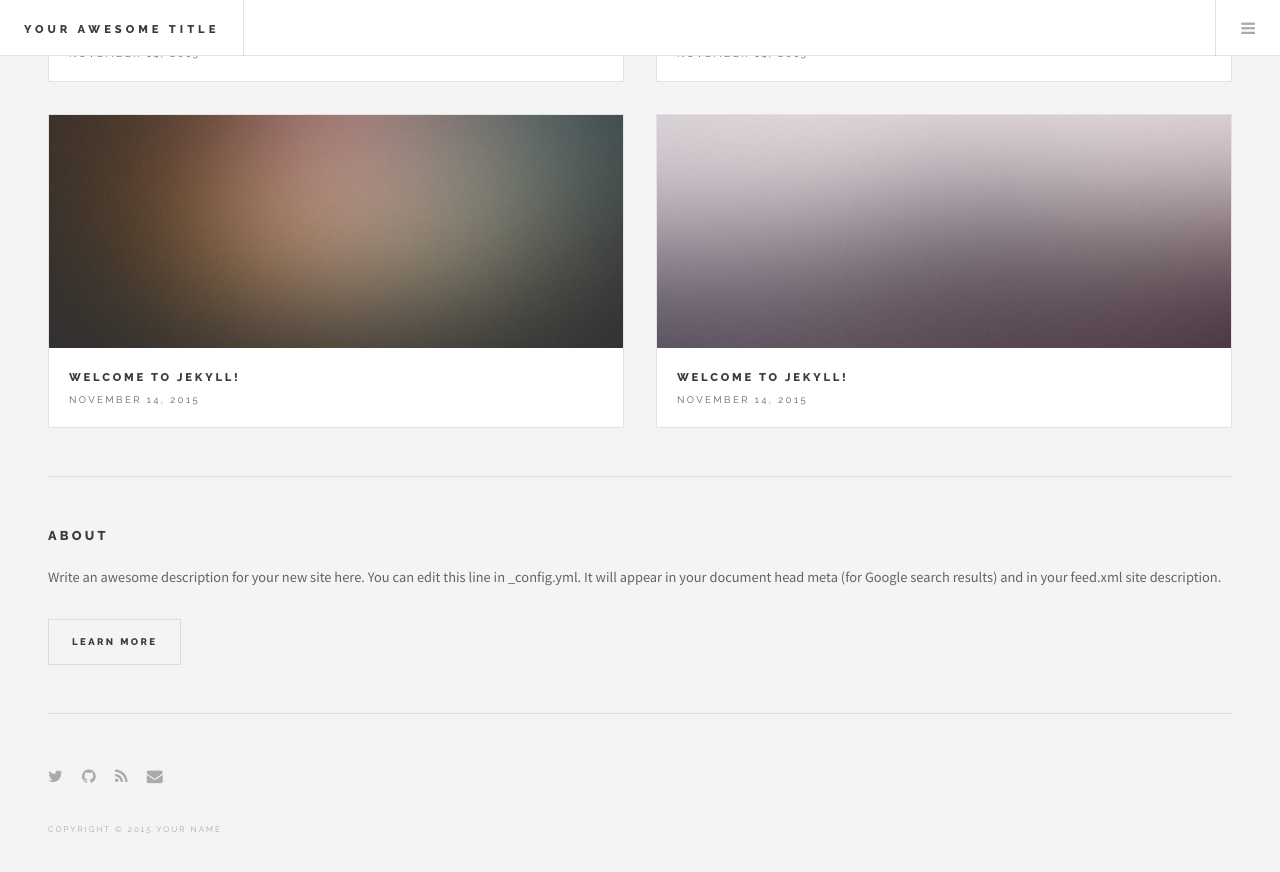
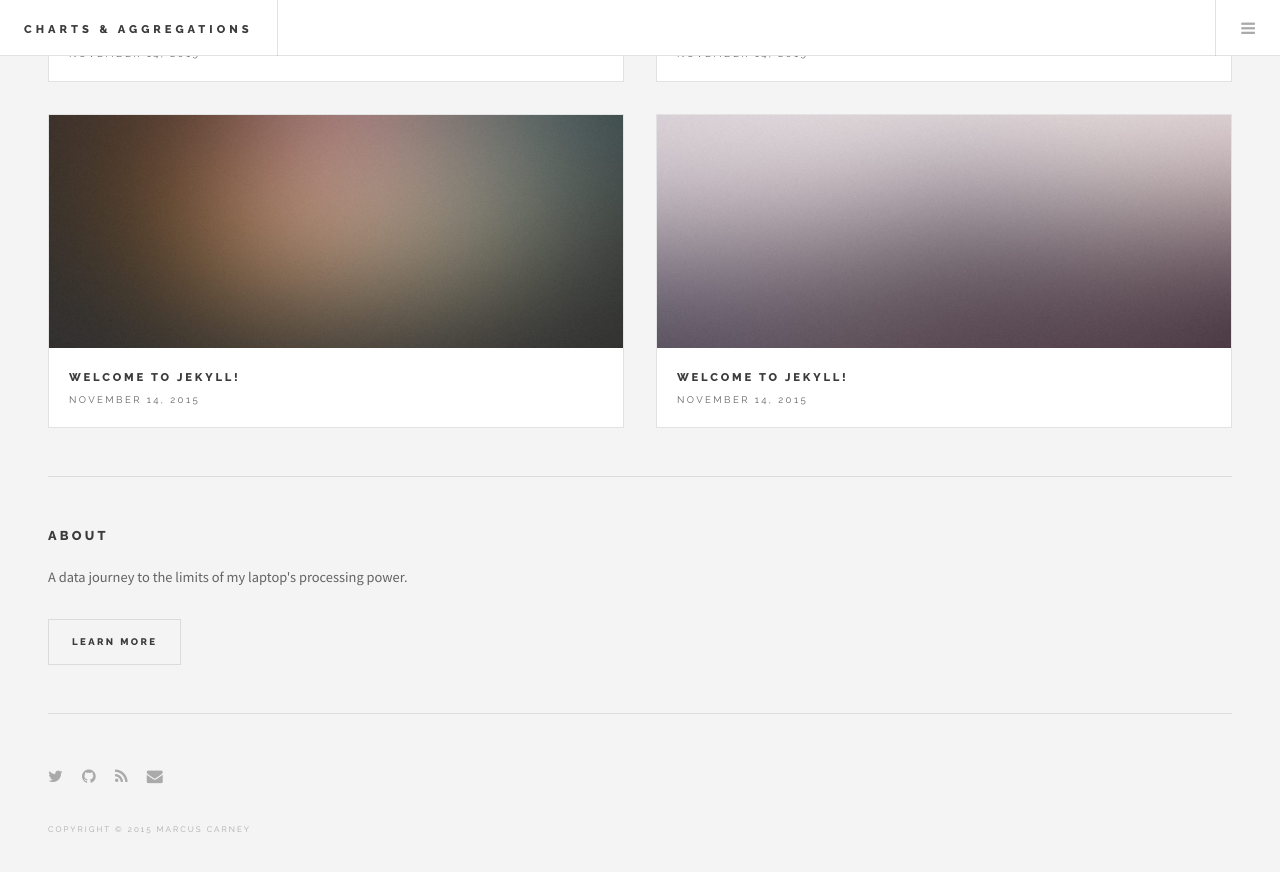
Before and after one commit to ramohse/ramohse.github.io, a Jekyll site: the page built from index.html, in a window 1280 px wide and 900 px high, scrolled down 4461 px. Shown: the top 872 px of the window. Built offline with Jekyll 4.4.1, drawn with Linux system fonts in a browser that asks for light colours; the list of posts is cut into pages by our own code; some of the changed text lies outside the part shown.

```diff
--- a/_config.yml
+++ b/_config.yml
@@ -1,20 +1,18 @@
 # Site settings
-title: Your awesome title
-email: your-email@domain.com
+title: Charts & Aggregations
+email: ramohse@gmail.com
 description: > # this means to ignore newlines until "baseurl:"
-  Write an awesome description for your new site here. You can edit this
-  line in _config.yml. It will appear in your document head meta (for
-  Google search results) and in your feed.xml site description.
+  A data journey to the limits of my laptop's processing power.
 baseurl: "" # the subpath of your site, e.g. /blog/
 url: "http://yourdomain.com" # the base hostname & protocol for your site
-twitter_username: jekyllrb
-github_username:  jekyll
+twitter_username: ramohse
+github_username:  ramohse
 
 # Build settings
 markdown: kramdown
 
 paginate: 4
 
-author: Your name
+author: marcus carney
 
 gems: [jekyll-paginate]
```
Also changed, not shown: images/2015-09-26-Benson/Benson_Top.png (added), images/2015-09-26-Benson/Benson_subway_map_icon.png (added), images/2015-09-26-Benson/Benson_subway_map_icon_small.png (added), images/2015-09-26-Benson/Benson_weekday.png (added), images/2015-09-26-Benson/Benson_weekday_hour.png (added), images/2015-09-26-Benson/Benson_weekend_hour.png (added), images/2016-01-13-Emoji/emoji_analysis_icon.jpg (added), images/2016-01-13-Emoji/emoji_analysis_icon_small.jpg (added), images/2016-01-13-Emoji/emoji_analysis_screencap.png (added), images/2016-01-13-Emoji/emoji_math.png (added), images/2016-01-13-Emoji/emoji_model.png (added), images/2016-01-13-Emoji/emoji_similarity_eggplant.png (added), images/2016-01-13-Emoji/emoji_similarity_heart_eyes.png (added), images/2016-01-13-Emoji/emoji_similarity_poo.png (added), 1 more files, 2 other files.
